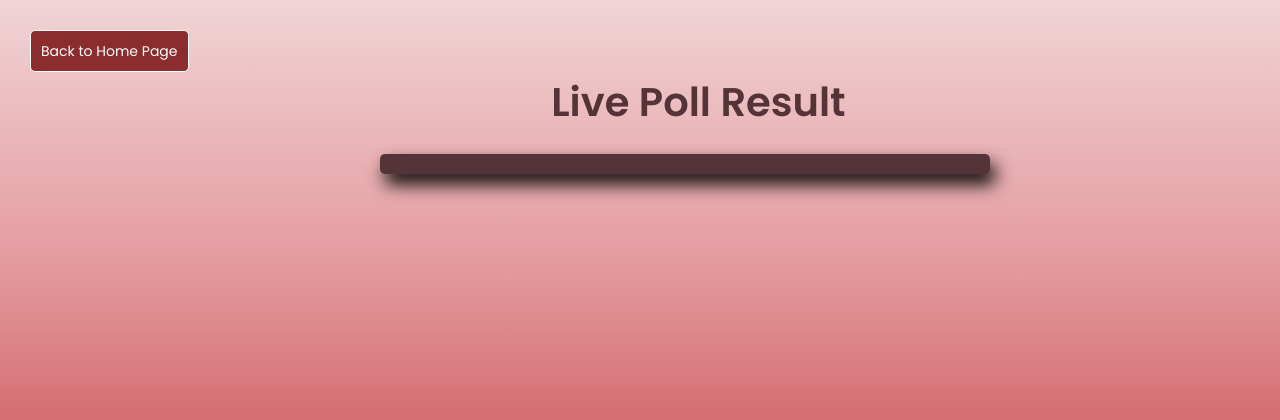
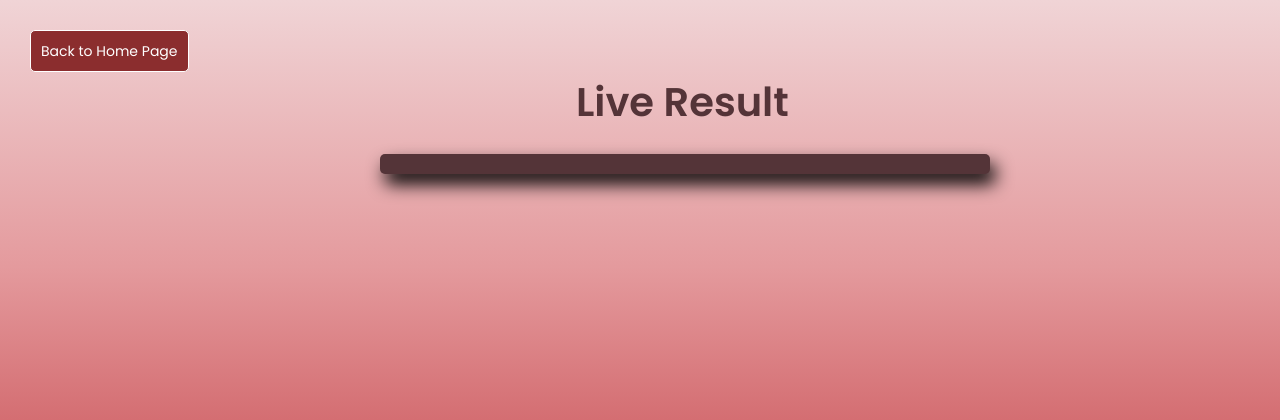
Before and after one commit to Bubs0220/Voting-System, a PHP site: page /Voting-System/voting/result.php in a window 1280 px wide. Shown: the top 420 px of the page. Run offline with PHP 8.4, Linux system fonts and the light colour scheme; data comes from the database, SQL or seed files in the repository; data that the repository does not hold is empty.

Commit message:
Revise lang po

```diff
--- a/voting/result.php
+++ b/voting/result.php
@@ -56,7 +56,7 @@
 					<br />
 					<br />
 					<br />
-					<h2>Live Poll Result</h2><br />
+					<h2>Live Result</h2><br />
 					<div id="poll_result" style="background:  #543438; box-shadow: 5px 10px 18px black; padding: 10px 10px 10px 10px; border-radius: 5px; margin-left: 29%; width: 100%"></div>
 				</div>
 			</div>
```
